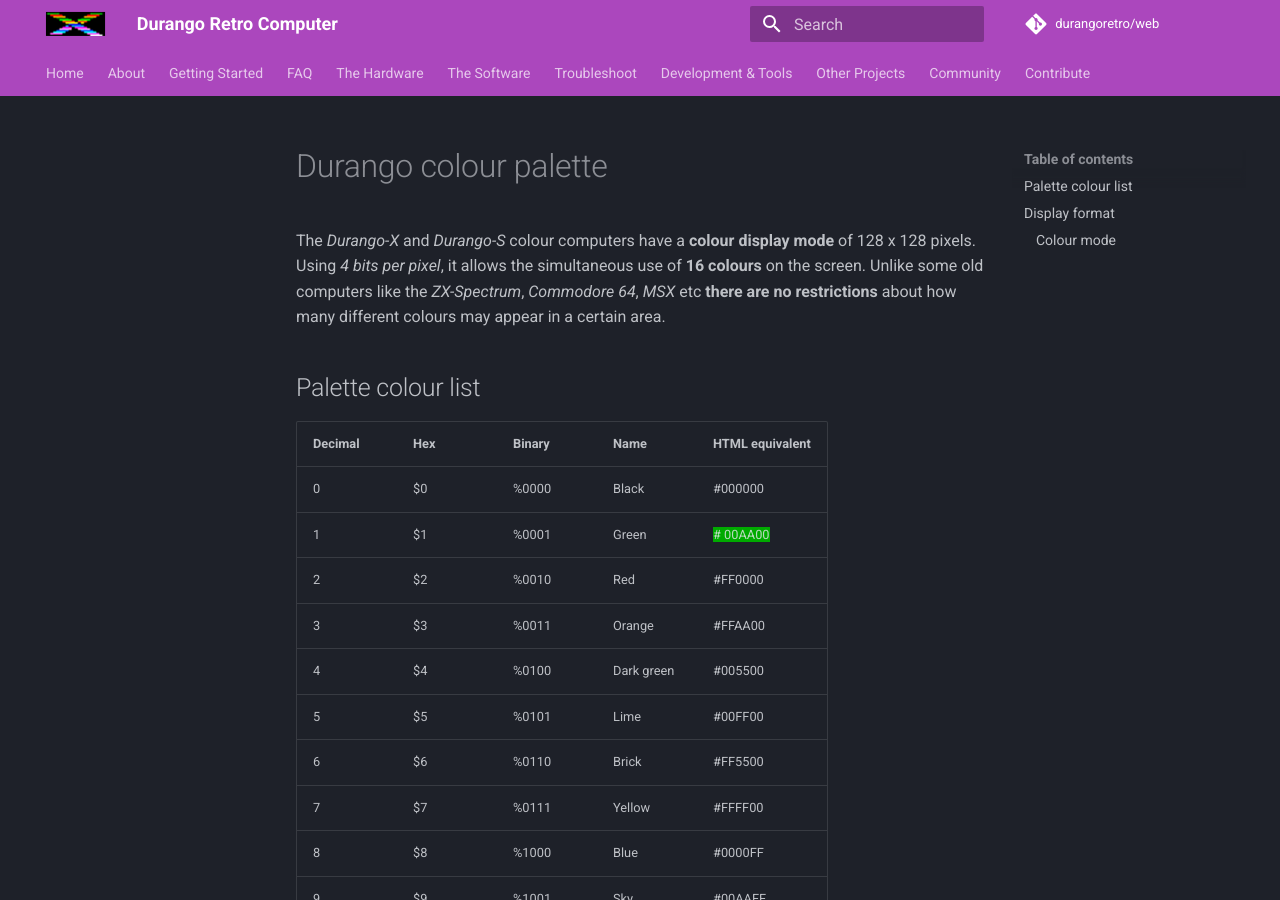
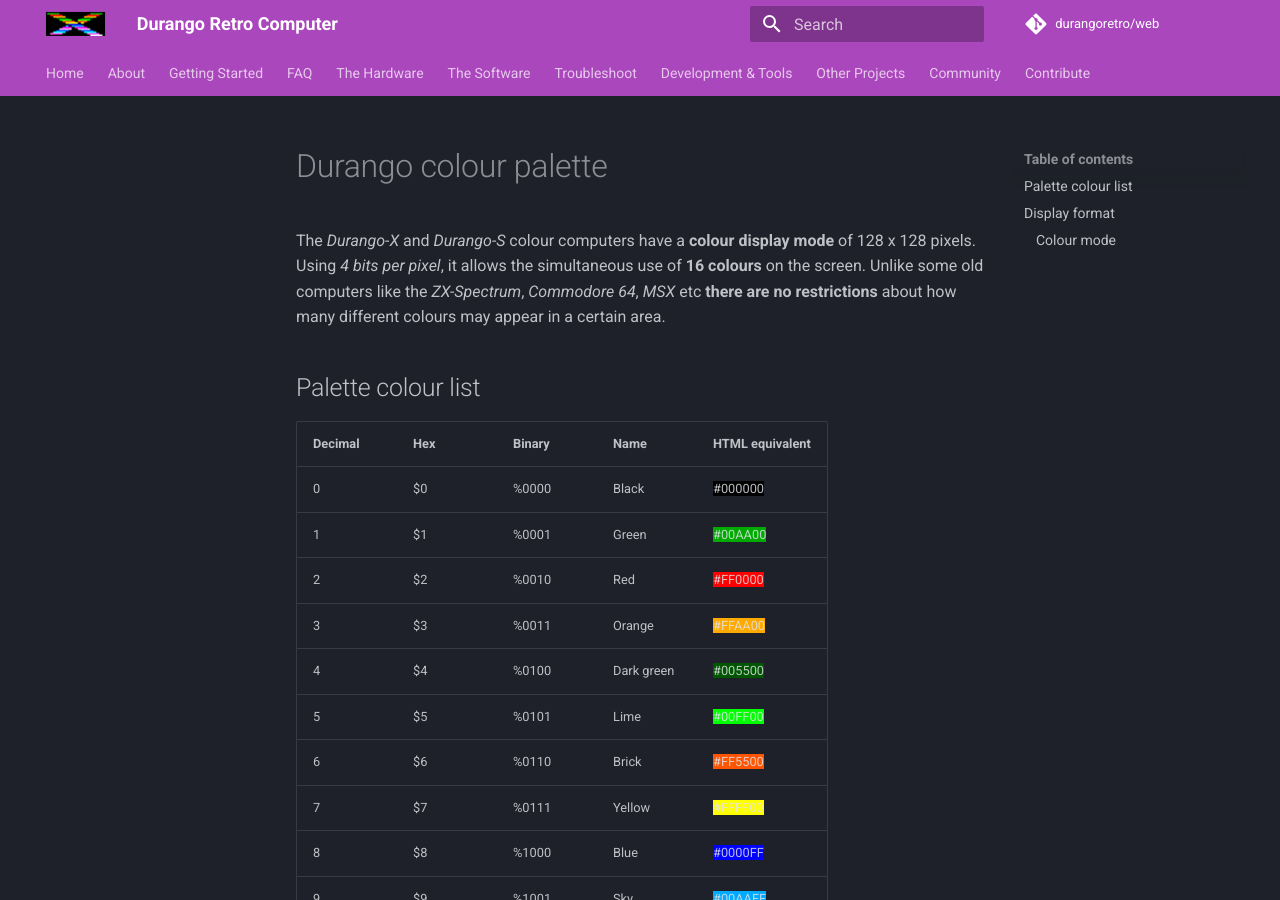
Before and after one commit to durangoretro/web, an MkDocs documentation site: the page built from docs/hardware/palette.md, in a window 1280 px wide and 900 px high. Built offline with MkDocs 1.6.1 and Material for MkDocs 9.7.7, drawn with Linux system fonts in a browser that asks for light colours; comment, search, counter and statistics services are not loaded.

Commit message:
add palette background colours

```diff
--- a/docs/hardware/palette.md
+++ b/docs/hardware/palette.md
@@ -8,22 +8,22 @@
 
 |Decimal|Hex|Binary|Name   |HTML equivalent|
 |-------|---|------|-------|---------------|
-|0      |$0 |%0000 |Black  | \#000000      |
-|1      |$1 |%0001 |Green  | <span style="background-color:#00aa00">\# 00AA00</span>      |
-|2      |$2 |%0010 |Red    | \#FF0000      |
-|3      |$3 |%0011 |Orange | \#FFAA00      |
-|4      |$4 |%0100 |Dark green| \#005500   |
-|5      |$5 |%0101 |Lime   | \#00FF00      |
-|6      |$6 |%0110 |Brick  | \#FF5500      |
-|7      |$7 |%0111 |Yellow | \#FFFF00      |
-|8      |$8 |%1000 |Blue   | \#0000FF      |
-|9      |$9 |%1001 |Sky    | \#00AAFF      |
-|10     |$A |%1010 |Magenta| \#FF00FF      |
-|11     |$B |%1011 |Pink   | \#FFAAFF      |
-|12     |$C |%1100 |Azur   | \#0055FF      |
-|13     |$D |%1101 |Cyan   | \#00FFFF      |
-|14     |$E |%1110 |Fuchsia| \#FF55FF      |
-|15     |$F |%1111 |White  | \#FFFFFF      |
+|0      |$0 |%0000 |Black  | <span style="background-color:#000000">\#000000</span>|
+|1      |$1 |%0001 |Green  | <span style="background-color:#00AA00">\#00AA00</span>|
+|2      |$2 |%0010 |Red    | <span style="background-color:#FF0000">\#FF0000</span>|
+|3      |$3 |%0011 |Orange | <span style="background-color:#FFAA00">\#FFAA00</span>|
+|4      |$4 |%0100 |Dark green| <span style="background-color:#005500">\#005500</span>|
+|5      |$5 |%0101 |Lime   | <span style="background-color:#00FF00">\#00FF00</span>|
+|6      |$6 |%0110 |Brick  | <span style="background-color:#FF5500">\#FF5500</span>|
+|7      |$7 |%0111 |Yellow | <span style="background-color:#FFFF00">\#FFFF00</span>|
+|8      |$8 |%1000 |Blue   | <span style="background-color:#0000FF">\#0000FF</span>|
+|9      |$9 |%1001 |Sky    | <span style="background-color:#00AAFF">\#00AAFF</span>|
+|10     |$A |%1010 |Magenta| <span style="background-color:#FF00FF">\#FF00FF</span>|
+|11     |$B |%1011 |Pink   | <span style="background-color:#FFAAFF">\#FFAAFF</span>|
+|12     |$C |%1100 |Azur   | <span style="background-color:#0055FF">\#0055FF</span>|
+|13     |$D |%1101 |Cyan   | <span style="background-color:#00FFFF">\#00FFFF</span>|
+|14     |$E |%1110 |Fuchsia| <span style="background-color:#FF55FF">\#FF55FF</span>|
+|15     |$F |%1111 |White  | <span style="background-color:#FFFFFF">\#FFFFFF</span>|
 
 ## Display format
 
```
